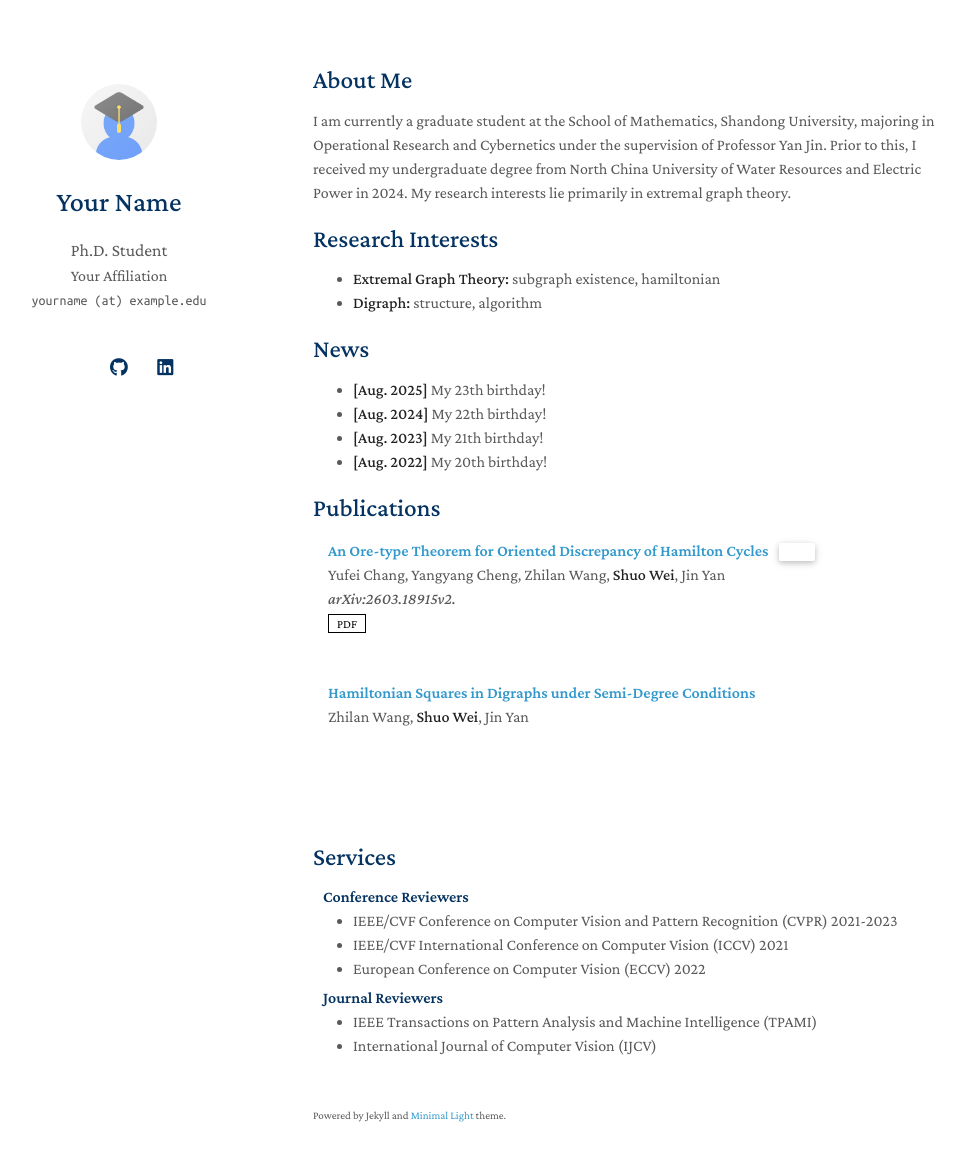
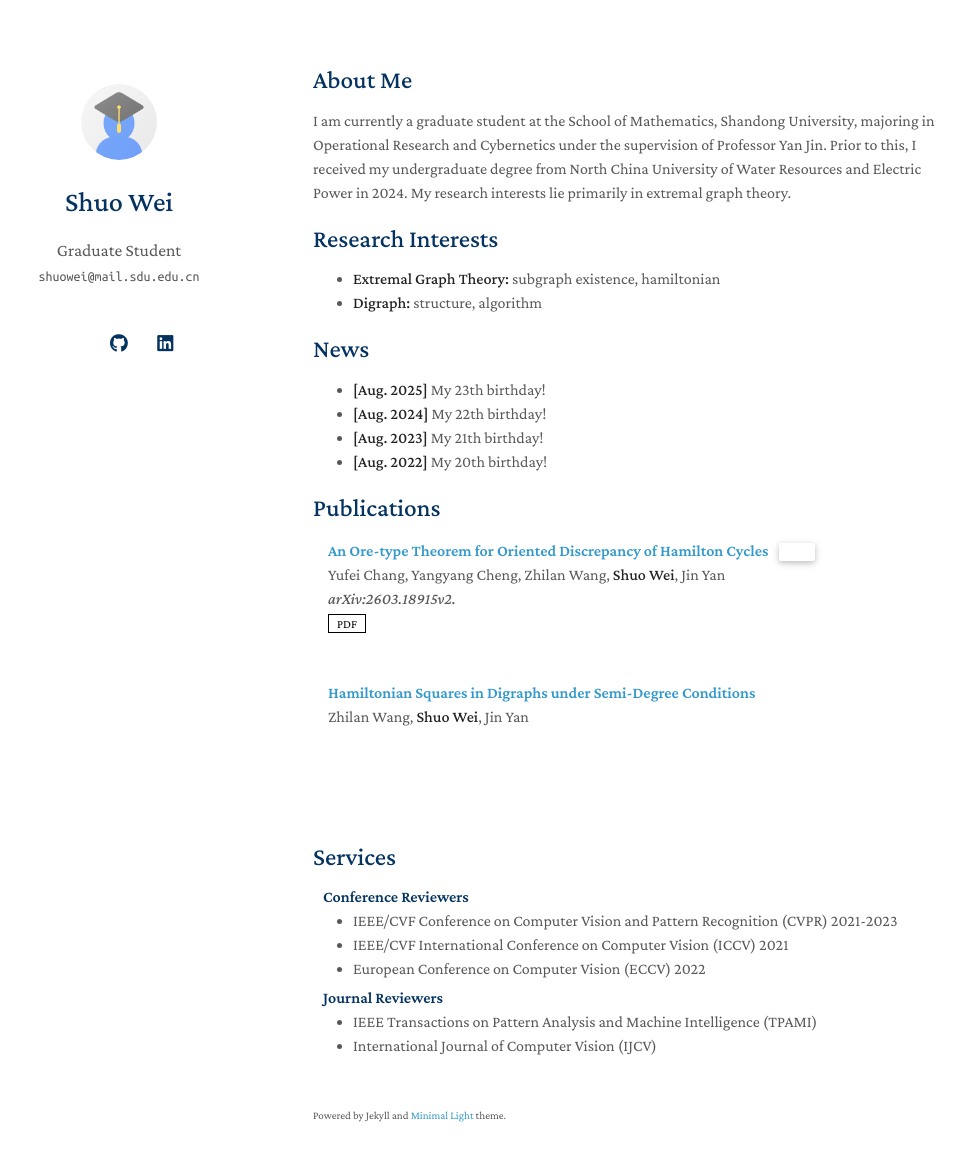
Before and after one commit to goal777/ShuoWei_SDU.github.io, a Jekyll site: the page built from index.md, in a window 1280 px wide and 1196 px high. Shown: the top 1161 px of the window, without its empty margins (157-1122 px from the left). Built offline with Jekyll 4.4.1, drawn with Linux system fonts in a browser that asks for light colours; a style sheet for code colours, icons or effects is not loaded; our own code applies the rules of GitHub Pages for plain Markdown files.

Commit message:
Update _config.yml

```diff
--- a/_config.yml
+++ b/_config.yml
@@ -1,8 +1,7 @@
 # Basic Information
-title: Your Name
-position: Ph.D. Student
-affiliation: Your Affiliation
-email: yourname (at) example.edu
+title: Shuo Wei
+position: Graduate Student
+email: shuowei@mail.sdu.edu.cn
 
 # Search Engine Optimization (SEO)
 # The following information is used to improve the website traffic from search engines, e.g., Google.
```
